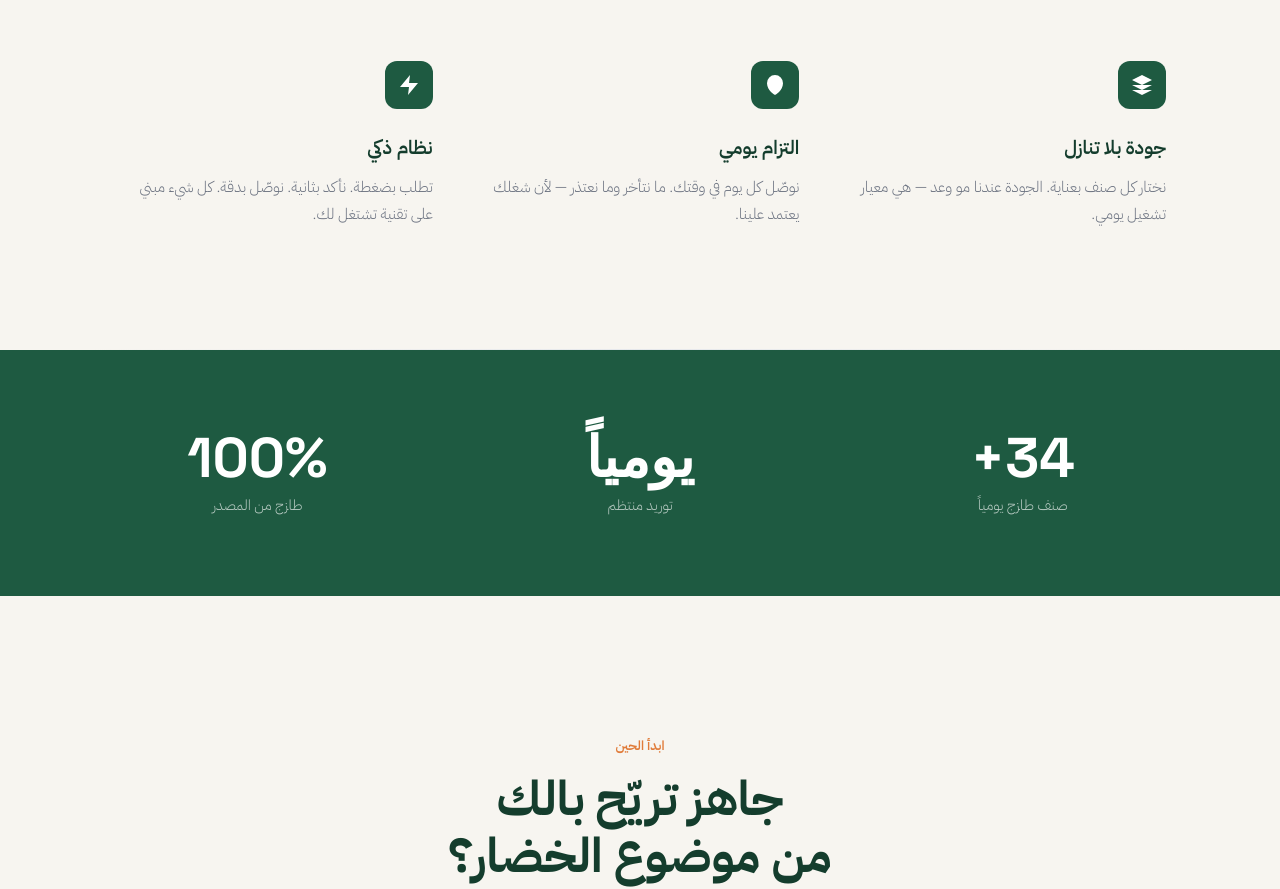
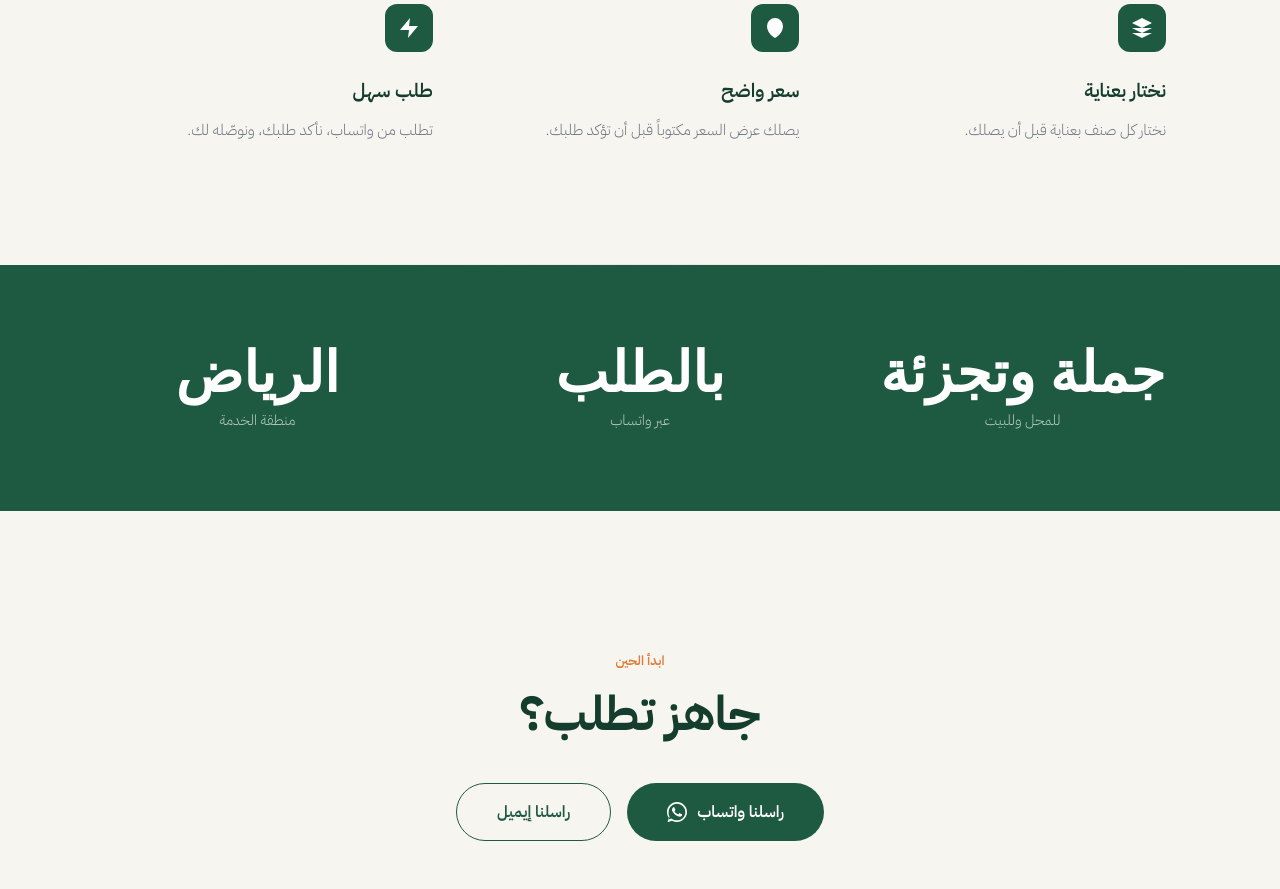
Before and after one commit to Baraa7b7/utakfresh, a plain HTML site: page index.html in a window 1280 px wide. Shown: the part 2584-3473 px from the top of the page. Drawn offline with Linux system fonts and the light colour scheme.

Commit message:
Homepage: honest copy for wholesale and retail
Replace homepage promises that the published policies do not cover. About title «من السوق إلى محلك وبيتك.»; pillars «نختار بعناية» / «سعر واضح» / «طلب سهل»; green stats bar «جملة وتجزئة» / «بالطلب» / «الرياض» (removes 34+ and 100%); closing title «جاهز تطلب؟» (removes «الخضار»). English counterparts updated in the language toggle. The next-day delivery line for businesses is kept.

Checked locally: Arabic and English, desktop 800/1440 and mobile 375, no horizontal scroll; full-repo search finds none of the removed phrases.

Co-Authored-By: Claude Opus 5.5 <noreply@anthropic.com>

```diff
--- a/index.html
+++ b/index.html
@@ -741,7 +741,7 @@ footer {
 <!-- About -->
 <section class="about">
   <div class="section-label" data-ar="من نحن" data-en="WHO WE ARE">من نحن</div>
-  <h2 class="section-title" data-ar="بنينا نظام توريد<br>يشتغل بدقة. كل يوم." data-en="We built a supply system<br>that runs with precision. Every day.">بنينا نظام توريد<br>يشتغل بدقة. كل يوم.</h2>
+  <h2 class="section-title" data-ar="من السوق إلى محلك وبيتك." data-en="From the market to your shop and your home.">من السوق إلى محلك وبيتك.</h2>
   <p class="section-text" data-ar="يوتاك شركة سعودية في الرياض تبيع الأغذية الطازجة والمختارة بالجملة وبالتجزئة." data-en="UTAK is a Saudi company in Riyadh selling fresh and selected foods, wholesale and retail.">يوتاك شركة سعودية في الرياض تبيع الأغذية الطازجة والمختارة بالجملة وبالتجزئة.</p>
   <p class="section-text" data-ar="<strong>للمنشآت:</strong> نورّد للبقالات والمطاعم والكافيهات والمحلات فواكه وخضاراً وتموراً ومواد غذائية وحلويات، بطلب عبر واتساب وتوصيل في اليوم التالي." data-en="<strong>For businesses:</strong> we supply grocery stores, restaurants, cafés and shops with fruits, vegetables, dates, food staples and sweets — ordered on WhatsApp and delivered the next day."><strong>للمنشآت:</strong> نورّد للبقالات والمطاعم والكافيهات والمحلات فواكه وخضاراً وتموراً ومواد غذائية وحلويات، بطلب عبر واتساب وتوصيل في اليوم التالي.</p>
   <p class="section-text" data-ar="<strong>للأفراد:</strong> نختار لك من المصدر نفسه الذي نورّد منه للمحلات، ونوصّله إلى بابك. نبدأ بصناديق هدايا التمور." data-en="<strong>For individuals:</strong> we pick for you from the same source we supply shops from, and deliver it to your door. We’re starting with date gift boxes."><strong>للأفراد:</strong> نختار لك من المصدر نفسه الذي نورّد منه للمحلات، ونوصّله إلى بابك. نبدأ بصناديق هدايا التمور.</p>
@@ -751,22 +751,22 @@ footer {
       <div class="pillar-icon">
         <svg viewBox="0 0 24 24"><path d="M12 2L2 7l10 5 10-5-10-5zM2 17l10 5 10-5M2 12l10 5 10-5"/></svg>
       </div>
-      <h3 data-ar="جودة بلا تنازل" data-en="Uncompromising Quality">جودة بلا تنازل</h3>
-      <p data-ar="نختار كل صنف بعناية. الجودة عندنا مو وعد — هي معيار تشغيل يومي." data-en="Every item is carefully selected. Quality isn't a promise — it's our daily operating standard.">نختار كل صنف بعناية. الجودة عندنا مو وعد — هي معيار تشغيل يومي.</p>
+      <h3 data-ar="نختار بعناية" data-en="Carefully Selected">نختار بعناية</h3>
+      <p data-ar="نختار كل صنف بعناية قبل أن يصلك." data-en="We carefully select every item before it reaches you.">نختار كل صنف بعناية قبل أن يصلك.</p>
     </div>
     <div class="pillar">
       <div class="pillar-icon">
         <svg viewBox="0 0 24 24"><path d="M12 22s-8-4.5-8-11.8A8 8 0 0112 2a8 8 0 018 8.2c0 7.3-8 11.8-8 11.8z"/><circle cx="12" cy="10" r="3"/></svg>
       </div>
-      <h3 data-ar="التزام يومي" data-en="Daily Commitment">التزام يومي</h3>
-      <p data-ar="نوصّل كل يوم في وقتك. ما نتأخر وما نعتذر — لأن شغلك يعتمد علينا." data-en="We deliver every day, on your schedule. No delays, no excuses — because your business depends on us.">نوصّل كل يوم في وقتك. ما نتأخر وما نعتذر — لأن شغلك يعتمد علينا.</p>
+      <h3 data-ar="سعر واضح" data-en="Clear Pricing">سعر واضح</h3>
+      <p data-ar="يصلك عرض السعر مكتوباً قبل أن تؤكد طلبك." data-en="You get a written quote before you confirm your order.">يصلك عرض السعر مكتوباً قبل أن تؤكد طلبك.</p>
     </div>
     <div class="pillar">
       <div class="pillar-icon">
         <svg viewBox="0 0 24 24"><path d="M13 2L3 14h9l-1 8 10-12h-9l1-8z"/></svg>
       </div>
-      <h3 data-ar="نظام ذكي" data-en="Smart System">نظام ذكي</h3>
-      <p data-ar="تطلب بضغطة. نأكد بثانية. نوصّل بدقة. كل شيء مبني على تقنية تشتغل لك." data-en="Order in a tap. Confirmed in seconds. Delivered with precision. Everything runs on technology built for you.">تطلب بضغطة. نأكد بثانية. نوصّل بدقة. كل شيء مبني على تقنية تشتغل لك.</p>
+      <h3 data-ar="طلب سهل" data-en="Easy Ordering">طلب سهل</h3>
+      <p data-ar="تطلب من واتساب، نأكد طلبك، ونوصّله لك." data-en="You order on WhatsApp, we confirm your order, and we deliver it to you.">تطلب من واتساب، نأكد طلبك، ونوصّله لك.</p>
     </div>
   </div>
 </section>
@@ -777,16 +777,16 @@ footer {
 <div class="stats-bar">
   <div class="stats-inner">
     <div class="stat">
-      <div class="stat-number">34+</div>
-      <div class="stat-label" data-ar="صنف طازج يومياً" data-en="Fresh items daily">صنف طازج يومياً</div>
+      <div class="stat-number" data-ar="جملة وتجزئة" data-en="Wholesale &amp;&nbsp;Retail">جملة وتجزئة</div>
+      <div class="stat-label" data-ar="للمحل وللبيت" data-en="For your shop and your home">للمحل وللبيت</div>
     </div>
     <div class="stat">
-      <div class="stat-number" data-ar="يومياً" data-en="Daily">يومياً</div>
-      <div class="stat-label" data-ar="توريد منتظم" data-en="Consistent daily supply">توريد منتظم</div>
+      <div class="stat-number" data-ar="بالطلب" data-en="To Order">بالطلب</div>
+      <div class="stat-label" data-ar="عبر واتساب" data-en="On WhatsApp">عبر واتساب</div>
     </div>
     <div class="stat">
-      <div class="stat-number">100%</div>
-      <div class="stat-label" data-ar="طازج من المصدر" data-en="Fresh from source">طازج من المصدر</div>
+      <div class="stat-number" data-ar="الرياض" data-en="Riyadh">الرياض</div>
+      <div class="stat-label" data-ar="منطقة الخدمة" data-en="Service area">منطقة الخدمة</div>
     </div>
   </div>
 </div>
@@ -794,7 +794,7 @@ footer {
 <!-- CTA -->
 <section class="cta-section">
   <div class="section-label" data-ar="ابدأ الحين" data-en="START NOW">ابدأ الحين</div>
-  <h2 class="section-title" data-ar="جاهز تريّح بالك<br>من موضوع الخضار؟" data-en="Ready to never worry<br>about produce again?">جاهز تريّح بالك<br>من موضوع الخضار؟</h2>
+  <h2 class="section-title" data-ar="جاهز تطلب؟" data-en="Ready to order?">جاهز تطلب؟</h2>
   <div class="cta-buttons">
     <a href="https://wa.me/966580040467" target="_blank" class="btn-primary">
       <span data-ar="راسلنا واتساب" data-en="Message us on WhatsApp">راسلنا واتساب</span>
```
